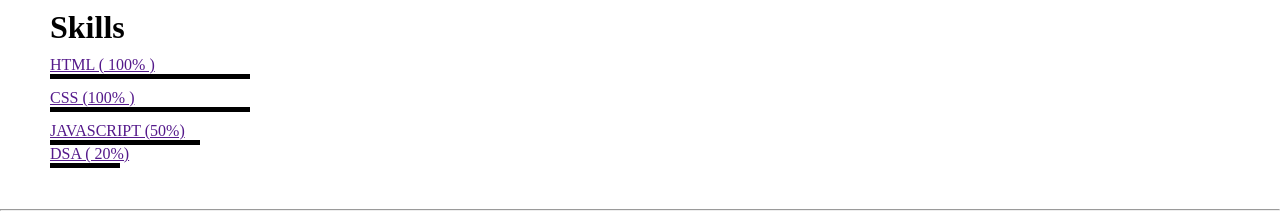
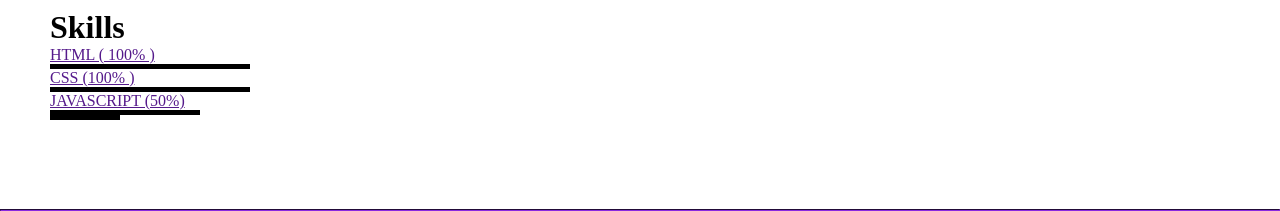
Before and after one commit to ItsSonuTime/Happy_coder, a plain HTML site: page index.html in a window 1280 px wide. Shown: the part 662-873 px from the top of the page. Drawn offline with nearby package versions, Linux system fonts and the light colour scheme.

Commit message:
Update index.html

```diff
--- a/index.html
+++ b/index.html
@@ -67,13 +67,13 @@
    <div class="skillbox">
    <h1> Skills </h1>
    <ul>
-  <a href "https://www.youtube.com/watch?v=HcOc7P5BMi4&list=PLfqMhTWNBTe0PY9xunOzsP5kmYIz2Hu7i"> <li href >HTML ( 100% )</li></a>
+  <a href "https://www.youtube.com/watch?v=HcOc7P5BMi4&list=PLfqMhTWNBTe0PY9xunOzsP5kmYIz2Hu7i"> HTML ( 100% )</a>
    <div class="html"></div>
-   <a href "https://www.youtube.com/watch?v=ESnrn1kAD4E&list=PLfqMhTWNBTe0PY9xunOzsP5kmYIz2Hu7i&index=2"><li>CSS  (100% )</li></a>
+   <a href "https://www.youtube.com/watch?v=ESnrn1kAD4E&list=PLfqMhTWNBTe0PY9xunOzsP5kmYIz2Hu7i&index=2">CSS  (100% )</a>
    <div class="css"></div>
- <a href "https://www.youtube.com/watch?v=ajdRvxDWH4w&list=PLGjplNEQ1it_oTvuLRNqXfz_v_0pq6unW" > <li>JAVASCRIPT  (50%)</li></a>
+ <a href "https://www.youtube.com/watch?v=ajdRvxDWH4w&list=PLGjplNEQ1it_oTvuLRNqXfz_v_0pq6unW" > JAVASCRIPT  (50%)</a>
    <div class="js"></div>
-  <a href "https://www.youtube.com/watch?v=VTLCoHnyACE&list=PLfqMhTWNBTe137I_EPQd34TsgV6IO55pt"  <li>DSA ( 20%)</li></a>
+  <a href "https://www.youtube.com/watch?v=VTLCoHnyACE&list=PLfqMhTWNBTe137I_EPQd34TsgV6IO55pt" DSA ( 20%)</a>
    <div class="DSA"></div>
    </ul>
    </div>
```
